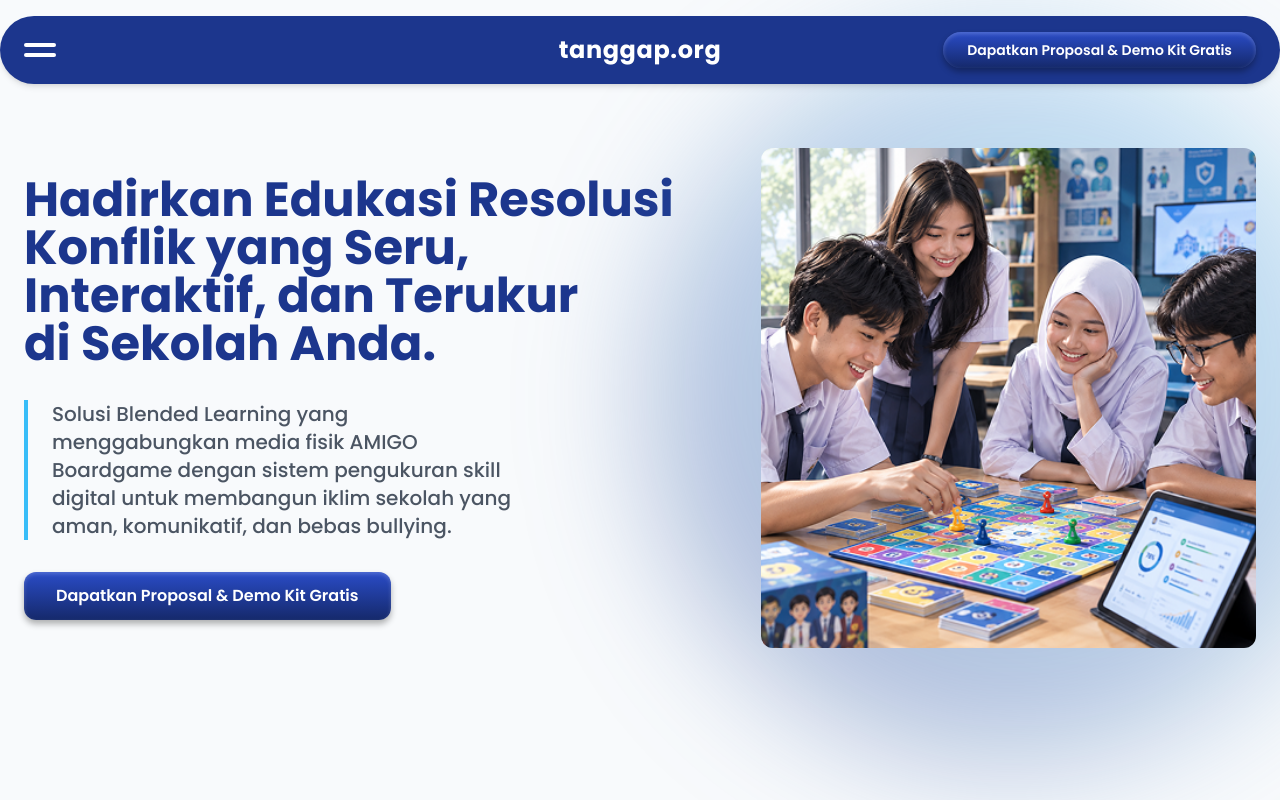
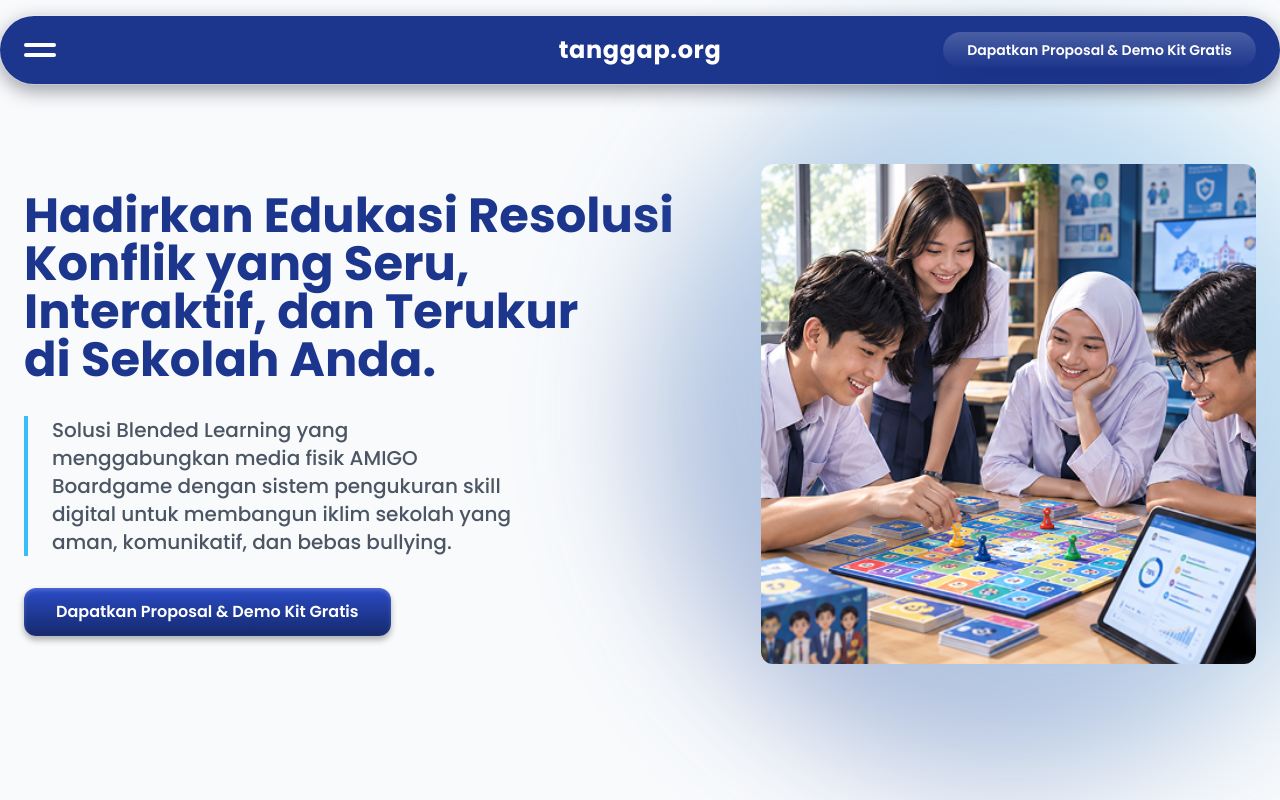
Before and after one commit to RIQORAHMAHIDAYAT/frontend-tanggap.org-, a Vue app: page / in a window 1280 px wide. Shown: the top 800 px of the page. Built offline with nearby package versions, Linux system fonts and the light colour scheme.

Commit message:
feat: sticky navbar with click-outside close

```diff
--- a/src/components/Navbar.vue
+++ b/src/components/Navbar.vue
@@ -1,8 +1,24 @@
 <template>
-  <div class="relative w-full max-w-7xl mx-auto mt-4 px-6 xl:px-0 z-[100]">
+  <header class="sticky top-0 z-[100]">
+    <div class="relative w-full max-w-7xl mx-auto py-4 px-6 xl:px-0">
+
+      <!-- Backdrop Overlay -->
+      <Transition name="fade">
+        <div
+          v-if="isMenuOpen"
+          class="fixed inset-0 bg-slate-900/40 z-[95] backdrop-grayscale-[0.2]"
+          @click="isMenuOpen = false"
+        ></div>
+      </Transition>
 
       <!-- Navbar Asli -->
-    <nav v-show="!isMenuOpen" class="bg-[#1C368D] px-6 py-4 flex justify-between items-center w-full rounded-[40px] shadow-md">
+      <nav
+        v-show="!isMenuOpen"
+        :class="[
+          'bg-[#1C368D] px-6 py-4 flex justify-between items-center w-full rounded-[40px] transition-all duration-500',
+          isOnBlue ? 'ring-1 ring-white/25 shadow-[0_6px_20px_rgba(2,6,23,0.4)]' : 'shadow-md'
+        ]"
+      >
         <!-- Logo for Mobile (Left) -->
         <div class="text-white font-bold text-2xl tracking-wide md:hidden">
           tanggap.org
@@ -10,9 +26,15 @@
 
         <!-- Menu Icon (Right on mobile, Left on desktop) -->
         <div class="flex items-center md:flex-1">
-        <div class="space-y-1.5 cursor-pointer" @click="isMenuOpen = true">
-          <div class="w-8 h-1 bg-white rounded-full"></div>
-          <div class="w-8 h-1 bg-white rounded-full"></div>
+          <div
+            class="space-y-1.5 cursor-pointer p-2 -m-2 group"
+            @click="isMenuOpen = true"
+            role="button"
+            aria-label="Buka menu"
+            :aria-expanded="isMenuOpen"
+          >
+            <div class="w-8 h-1 bg-white rounded-full transition-transform group-hover:scale-x-110"></div>
+            <div class="w-8 h-1 bg-white rounded-full transition-transform group-hover:scale-x-110"></div>
           </div>
         </div>
 
@@ -23,7 +45,7 @@
 
         <!-- CTA Button -->
         <div class="flex-1 justify-end hidden md:flex">
-        <button class="bg-gradient-to-b from-[#2A4CC7] to-[#15296b] shadow-[0_4px_6px_rgba(0,0,0,0.3),inset_0_2px_4px_rgba(255,255,255,0.2)] hover:from-[#3256df] hover:to-[#1a3385] text-white font-semibold py-2 px-6 rounded-full text-sm transition-all duration-300 active:scale-95 active:shadow-none">
+          <button class="bg-[#1C368D] bg-gradient-to-b from-white/20 to-transparent text-white font-semibold py-2 px-6 rounded-full text-sm shadow-[0_18px_32px_-16px_rgba(11,21,60,0.45)] hover:scale-[1.03] transition-all duration-300 active:scale-95 active:shadow-none whitespace-nowrap">
             Dapatkan Proposal & Demo Kit Gratis
           </button>
         </div>
@@ -31,11 +53,15 @@
 
       <!-- Menu Melayang (Dropdown) -->
       <Transition name="fade">
-      <div v-if="isMenuOpen" class="absolute top-0 left-6 right-6 xl:left-0 xl:right-0 bg-[#1C368D] text-white flex flex-col rounded-[40px] shadow-2xl pb-8">
+        <div v-if="isMenuOpen" class="absolute top-0 left-6 right-6 xl:left-0 xl:right-0 bg-[#1C368D] text-white flex flex-col rounded-[40px] shadow-2xl pb-8 z-[100]" role="dialog" aria-modal="true">
 
           <!-- Bar Atas Menu -->
           <div class="px-8 py-6 flex justify-between items-center">
-          <button @click="isMenuOpen = false" class="text-white hover:scale-110 transition-transform focus:outline-none w-24 text-left">
+            <button
+              @click="isMenuOpen = false"
+              class="text-white hover:scale-110 transition-transform focus:outline-none w-24 text-left"
+              aria-label="Tutup menu"
+            >
               <svg xmlns="http://www.w3.org/2000/svg" class="h-10 w-10" fill="none" viewBox="0 0 24 24" stroke="currentColor" stroke-width="2.5">
                 <path stroke-linecap="round" stroke-linejoin="round" d="M6 18L18 6M6 6l12 12" />
               </svg>
@@ -50,16 +76,16 @@
 
           <!-- Menu Tengah -->
           <div class="flex flex-col items-center mt-2 px-8">
-          <div class="w-full max-w-sm flex flex-col text-center text-xl font-medium">
-            <div @click="scrollToSection('program')" class="py-4 border-b border-white/50 hover:bg-white/10 cursor-pointer transition-colors">Program</div>
-            <div @click="scrollToSection('testimoni')" class="py-4 border-b border-white/50 hover:bg-white/10 cursor-pointer transition-colors">Testimoni</div>
-            <div @click="scrollToSection('faq')" class="py-4 border-b border-white/50 hover:bg-white/10 cursor-pointer transition-colors">FAQ</div>
+            <div class="w-full max-w-sm flex flex-col text-center text-xl font-medium" role="menu">
+              <div role="menuitem" @click="scrollToSection('program')" class="py-4 border-b border-white/50 hover:bg-white/10 cursor-pointer transition-colors">Program</div>
+              <div role="menuitem" @click="scrollToSection('testimoni')" class="py-4 border-b border-white/50 hover:bg-white/10 cursor-pointer transition-colors">Testimoni</div>
+              <div role="menuitem" @click="scrollToSection('faq')" class="py-4 border-b border-white/50 hover:bg-white/10 cursor-pointer transition-colors">FAQ</div>
             </div>
           </div>
 
           <!-- Tombol Bawah -->
           <div class="mt-8 flex justify-center">
-          <button class="bg-white text-[#1C368D] font-bold py-2.5 px-6 rounded-full shadow-lg hover:bg-gray-100 hover:scale-105 transition-all duration-300 text-sm">
+            <button class="bg-[#1C368D] bg-gradient-to-b from-white/20 to-transparent text-white font-bold py-2.5 px-8 rounded-full text-sm shadow-[0_18px_32px_-16px_rgba(11,21,60,0.45)] hover:scale-105 transition-all duration-300 active:scale-95 active:shadow-none whitespace-nowrap">
               Dapatkan Proposal & Demo Kit Gratis
             </button>
           </div>
@@ -67,22 +93,28 @@
         </div>
       </Transition>
     </div>
+  </header>
 </template>
 
 <script setup lang="ts">
-import { ref, nextTick } from 'vue'
+import { ref, nextTick, onMounted, onUnmounted, watch } from 'vue'
 
 const isMenuOpen = ref(false)
+const isOnBlue = ref(false)
+
+// Handle scroll lock
+watch(isMenuOpen, (val) => {
+  if (val) {
+    document.body.style.overflow = 'hidden'
+  } else {
+    document.body.style.overflow = ''
+  }
+})
 
 const scrollToSection = async (id: string) => {
-  // 1. Close the menu first
   isMenuOpen.value = false
-
-  // 2. Wait for Vue to update the DOM
   await nextTick()
 
-  // 3. Wait 350ms to guarantee the 300ms CSS fade transition has completely finished
-  // and the menu is fully removed from the DOM before calculating scroll distance.
   setTimeout(() => {
     const el = document.getElementById(id)
     if (el) {
@@ -90,6 +122,42 @@ const scrollToSection = async (id: string) => {
     }
   }, 350)
 }
+
+// Handle Escape key
+const handleKeyDown = (e: KeyboardEvent) => {
+  if (e.key === 'Escape' && isMenuOpen.value) {
+    isMenuOpen.value = false
+  }
+}
+
+// Observe blue sections for shadow effect
+let observer: IntersectionObserver | null = null
+
+onMounted(() => {
+  window.addEventListener('keydown', handleKeyDown, true) // use capture to ensure it hits
+
+  // Observer Logic
+  observer = new IntersectionObserver((entries) => {
+    // We check if any of the observed blue sections are intersecting the top "navbar zone"
+    // Using rootMargin to create a thin band at the top of the viewport
+    const anyIntersecting = entries.some(entry => entry.isIntersecting)
+    isOnBlue.value = anyIntersecting
+  }, {
+    // pita deteksi di puncak viewport (ukuran sebanding tinggi navbar)
+    rootMargin: '-10px 0px -90% 0px',
+    threshold: 0
+  })
+
+  // Observe blue background sections
+  const blueSections = document.querySelectorAll('section.bg-\\[\\#1C368D\\], section.bg-\\[\\#1C3BAA\\]')
+  blueSections.forEach(s => observer?.observe(s))
+})
+
+onUnmounted(() => {
+  window.removeEventListener('keydown', handleKeyDown)
+  document.body.style.overflow = ''
+  observer?.disconnect()
+})
 </script>
 
 <style scoped>
```
Lines whose indentation alone changed are shown as unchanged.
